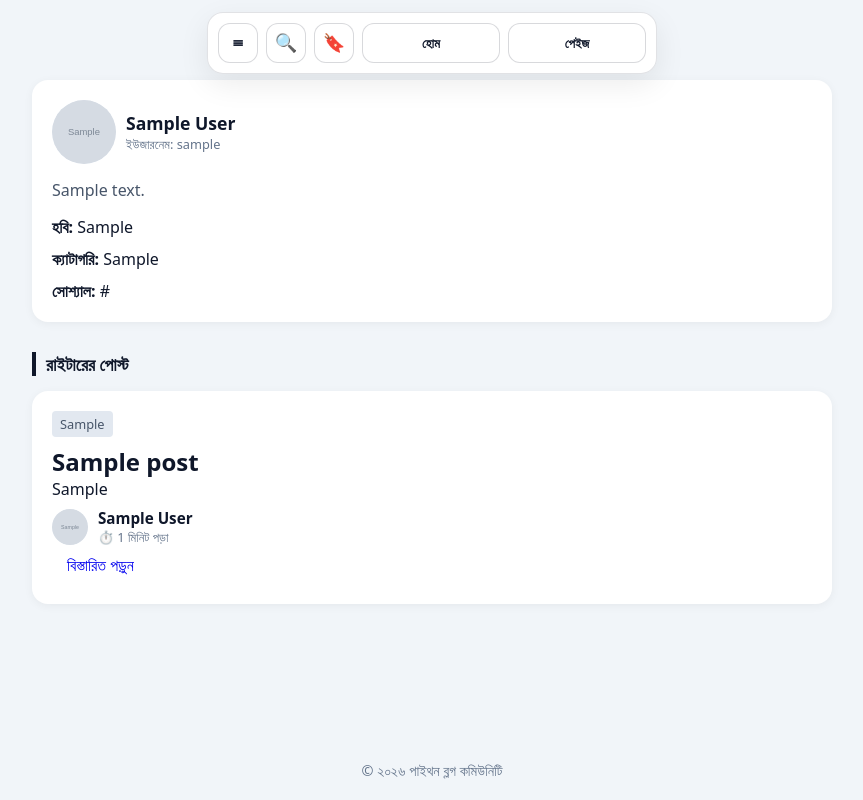
After one commit to isernai12/urban-sniffle, a Flask app: page /writer/1 in a window 1280 px wide. The commit adds this page. Shown: the whole page, without its empty margins (208-1071 px from the left). Run offline with Flask 3, Linux system fonts and the light colour scheme; tables that the repository leaves empty hold one stand-in row (values such as "Sample post"); grey boxes marked "Sample" are stand-in pictures.

Commit message:
Add public writer profiles and writers list

```diff
--- a/main.py
+++ b/main.py
@@ -156,6 +156,14 @@ def build_post_payload(rows):
         posts.append(post)
     return posts
 
+def build_writer_payload(rows):
+    writers = []
+    for row in rows:
+        writer = dict(row)
+        writer['display_name'] = row['name'] or row['username']
+        writers.append(writer)
+    return writers
+
 # গ্লোবাল ডাটা (বুকমার্ক) সব টেমপ্লেটে পাঠানোর জন্য
 @app.context_processor
 def inject_global_data():
@@ -268,13 +276,27 @@ def index():
             category_sections.append({'name': cat_name, 'posts': posts})
 
     all_categories = conn.execute("SELECT DISTINCT category FROM posts WHERE status='approved' AND is_active=1").fetchall()
+
+    top_writers = conn.execute("""
+        SELECT users.id, users.username, users.name, users.profile_pic,
+               COUNT(posts.id) as post_count,
+               COALESCE(SUM(posts.views), 0) as total_views
+        FROM users
+        JOIN posts ON posts.user_id = users.id
+        WHERE posts.status='approved' AND posts.is_active=1
+        GROUP BY users.id
+        ORDER BY total_views DESC
+        LIMIT 5
+    """).fetchall()
+    top_writers = build_writer_payload(top_writers)
     conn.close()
 
     return render_template('index.html',
                            trending_posts=trending_posts,
                            latest_posts=latest_posts,
                            category_sections=category_sections,
-                           all_categories=all_categories)
+                           all_categories=all_categories,
+                           top_writers=top_writers)
 
 @app.route('/list')
 def post_list():
@@ -331,6 +353,43 @@ def search():
     all_categories = conn.execute("SELECT DISTINCT category FROM posts WHERE status='approved' AND is_active=1").fetchall()
     conn.close()
     return render_template('list.html', posts=posts, title=title, all_categories=all_categories)
+
+@app.route('/writers')
+def writers_list():
+    conn = get_db_connection()
+    writers = conn.execute("""
+        SELECT users.id, users.username, users.name, users.profile_pic,
+               COUNT(posts.id) as post_count,
+               COALESCE(SUM(posts.views), 0) as total_views
+        FROM users
+        JOIN posts ON posts.user_id = users.id
+        WHERE posts.status='approved' AND posts.is_active=1
+        GROUP BY users.id
+        ORDER BY total_views DESC
+    """).fetchall()
+    writers = build_writer_payload(writers)
+    all_categories = conn.execute("SELECT DISTINCT category FROM posts WHERE status='approved' AND is_active=1").fetchall()
+    conn.close()
+    return render_template('writers.html', writers=writers, all_categories=all_categories)
+
+@app.route('/writer/<int:user_id>')
+def public_profile(user_id):
+    conn = get_db_connection()
+    user = conn.execute('SELECT * FROM users WHERE id = ?', (user_id,)).fetchone()
+    if not user:
+        conn.close()
+        return "Not Found", 404
+    posts = conn.execute("""
+        SELECT posts.*, users.username, users.name as author_name, users.profile_pic as author_profile_pic
+        FROM posts
+        JOIN users ON posts.user_id = users.id
+        WHERE posts.user_id = ? AND posts.status='approved' AND posts.is_active=1
+        ORDER BY posts.id DESC
+    """, (user_id,)).fetchall()
+    posts = build_post_payload(posts)
+    all_categories = conn.execute("SELECT DISTINCT category FROM posts WHERE status='approved' AND is_active=1").fetchall()
+    conn.close()
+    return render_template('public_profile.html', user=user, posts=posts, all_categories=all_categories)
 
 # --- ইউজার এরিয়া (পোস্ট তৈরি ও ম্যানেজ) ---
 
--- /dev/null
+++ b/requirements.txt
@@ -0,0 +1,3 @@
+Flask==3.0.3
+Flask-Login==0.6.3
+Werkzeug==3.0.3
--- a/templates/base.html
+++ b/templates/base.html
@@ -96,7 +96,7 @@
         .author-row { display: flex; align-items: center; gap: 10px; margin-top: 8px; }
         .author-avatar { width: 36px; height: 36px; border-radius: 50%; background: #e2e8f0; overflow: hidden; display: flex; align-items: center; justify-content: center; font-weight: 700; color: #475569; font-size: 0.9rem; flex-shrink: 0; }
         .author-avatar img { width: 100%; height: 100%; object-fit: cover; border-radius: 50%; }
-        .author-name { font-weight: 700; color: #0f172a; font-size: 0.95rem; }
+        .author-name { font-weight: 700; color: #0f172a; font-size: 0.95rem; text-decoration: none; }
         .author-meta { font-size: 0.8rem; color: #64748b; }
 
         /* সেকশন ও বাটন */
--- a/templates/detail.html
+++ b/templates/detail.html
@@ -58,7 +58,7 @@
                 {% endif %}
             </div>
             <div>
-                <div class="author-name">{{ post['author_display_name'] }}</div>
+                <a class="author-name" href="{{ url_for('public_profile', user_id=post['user_id']) }}">{{ post['author_display_name'] }}</a>
                 <div class="author-meta">⏱️ {{ post['read_time'] }} পড়া</div>
             </div>
         </div>
@@ -167,7 +167,7 @@
                                 {{ rel_post['author_display_name'][:1] }}
                             {% endif %}
                         </div>
-                        <div class="author-name" style="font-size: 0.85rem;">{{ rel_post['author_display_name'] }}</div>
+                        <a class="author-name" style="font-size: 0.85rem;" href="{{ url_for('public_profile', user_id=rel_post['user_id']) }}">{{ rel_post['author_display_name'] }}</a>
                     </div>
                 </div>
             {% endfor %}
--- a/templates/list.html
+++ b/templates/list.html
@@ -19,7 +19,7 @@
                     {% endif %}
                 </div>
                 <div>
-                    <div class="author-name">{{ post['author_display_name'] }}</div>
+                    <a class="author-name" href="{{ url_for('public_profile', user_id=post['user_id']) }}">{{ post['author_display_name'] }}</a>
                     <div class="author-meta">⏱️ {{ post['read_time'] }} পড়া</div>
                 </div>
             </div>
--- /dev/null
+++ b/templates/public_profile.html
@@ -0,0 +1,63 @@
+{% extends 'base.html' %}
+
+{% block content %}
+<div class="post">
+    <div class="author-row" style="margin-top: 0;">
+        <div class="author-avatar" style="width: 64px; height: 64px; font-size: 1.1rem;">
+            {% if user['profile_pic'] %}
+                <img src="{{ url_for('static', filename='profile_uploads/' + user['profile_pic']) }}" alt="profile">
+            {% else %}
+                {{ (user['name'] or user['username'])[:1] }}
+            {% endif %}
+        </div>
+        <div>
+            <div class="author-name" style="font-size: 1.1rem;">{{ user['name'] or user['username'] }}</div>
+            <div class="author-meta">ইউজারনেম: {{ user['username'] }}</div>
+        </div>
+    </div>
+
+    {% if user['bio'] %}
+        <p style="margin-top: 15px; color: #475569;">{{ user['bio'] }}</p>
+    {% endif %}
+
+    <div style="display: grid; gap: 10px; margin-top: 15px;">
+        {% if user['hobby'] %}
+            <div><strong>হবি:</strong> {{ user['hobby'] }}</div>
+        {% endif %}
+        {% if user['categories'] %}
+            <div><strong>ক্যাটাগরি:</strong> {{ user['categories'] }}</div>
+        {% endif %}
+        {% if user['social_links'] %}
+            <div><strong>সোশ্যাল:</strong> {{ user['social_links'] }}</div>
+        {% endif %}
+    </div>
+</div>
+
+<div class="section-header">
+    <span class="section-title">রাইটারের পোস্ট</span>
+</div>
+
+{% for post in posts %}
+    <div class="post">
+        <span class="tag">{{ post['category'] }}</span>
+        <h2>{{ post['title'] }}</h2>
+        <p>{{ post['intro'] }}</p>
+        <div class="author-row">
+            <div class="author-avatar">
+                {% if post['author_profile_pic'] %}
+                    <img src="{{ url_for('static', filename='profile_uploads/' + post['author_profile_pic']) }}" alt="profile">
+                {% else %}
+                    {{ post['author_display_name'][:1] }}
+                {% endif %}
+            </div>
+            <div>
+                <div class="author-name">{{ post['author_display_name'] }}</div>
+                <div class="author-meta">⏱️ {{ post['read_time'] }} পড়া</div>
+            </div>
+        </div>
+        <a href="{{ url_for('post_detail', post_id=post['id']) }}" class="sub-btn" style="display: inline-block; width: auto; padding: 8px 15px; text-decoration: none;">বিস্তারিত পড়ুন</a>
+    </div>
+{% else %}
+    <p style="text-align: center; color: #666;">এই রাইটারের কোনো পোস্ট নেই।</p>
+{% endfor %}
+{% endblock %}
```
Also changed, not shown: templates/index.html (+31 -3 lines), templates/writers.html (added, +30 -0 lines).
